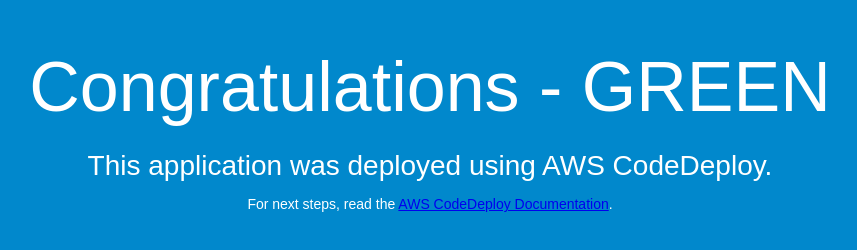
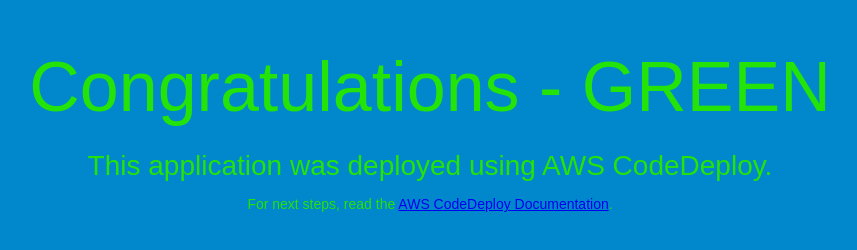
Before and after one commit to rpatrick2282/-CodeDeployGitHubDemo, a plain HTML site: page index.html in a window 1280 px wide. Shown: the whole page, without its empty margins (210-1067 px from the left). Drawn offline with Linux system fonts and the light colour scheme.

Commit message:
updateagain

```diff
--- a/index.html
+++ b/index.html
@@ -5,7 +5,7 @@
   <title>Sample Deployment</title>
   <style>
     body {
-      color: #ffffff;
+      color: #23e309;
       background-color: #0188cc;
       font-family: Arial, sans-serif;
       font-size: 14px;
```
